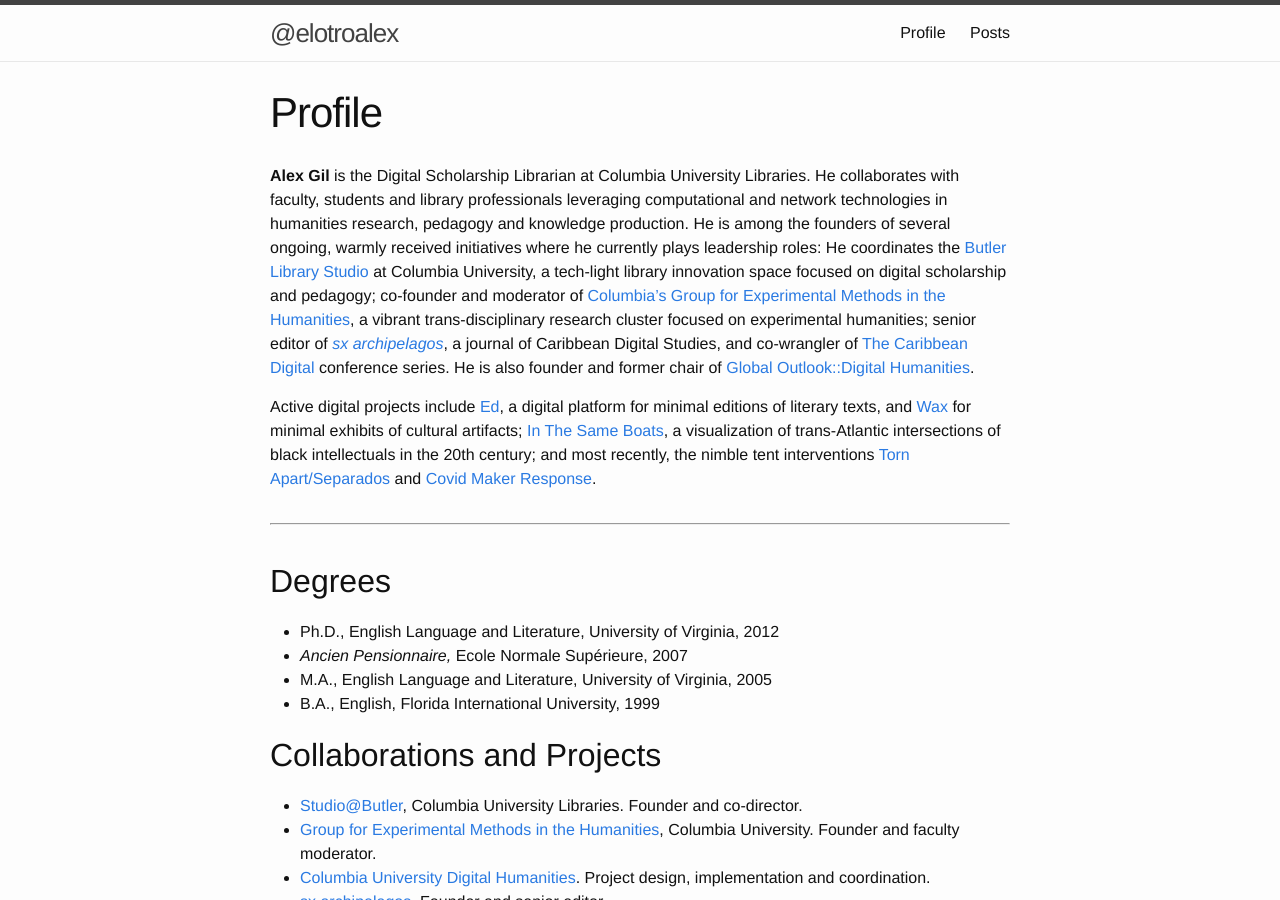
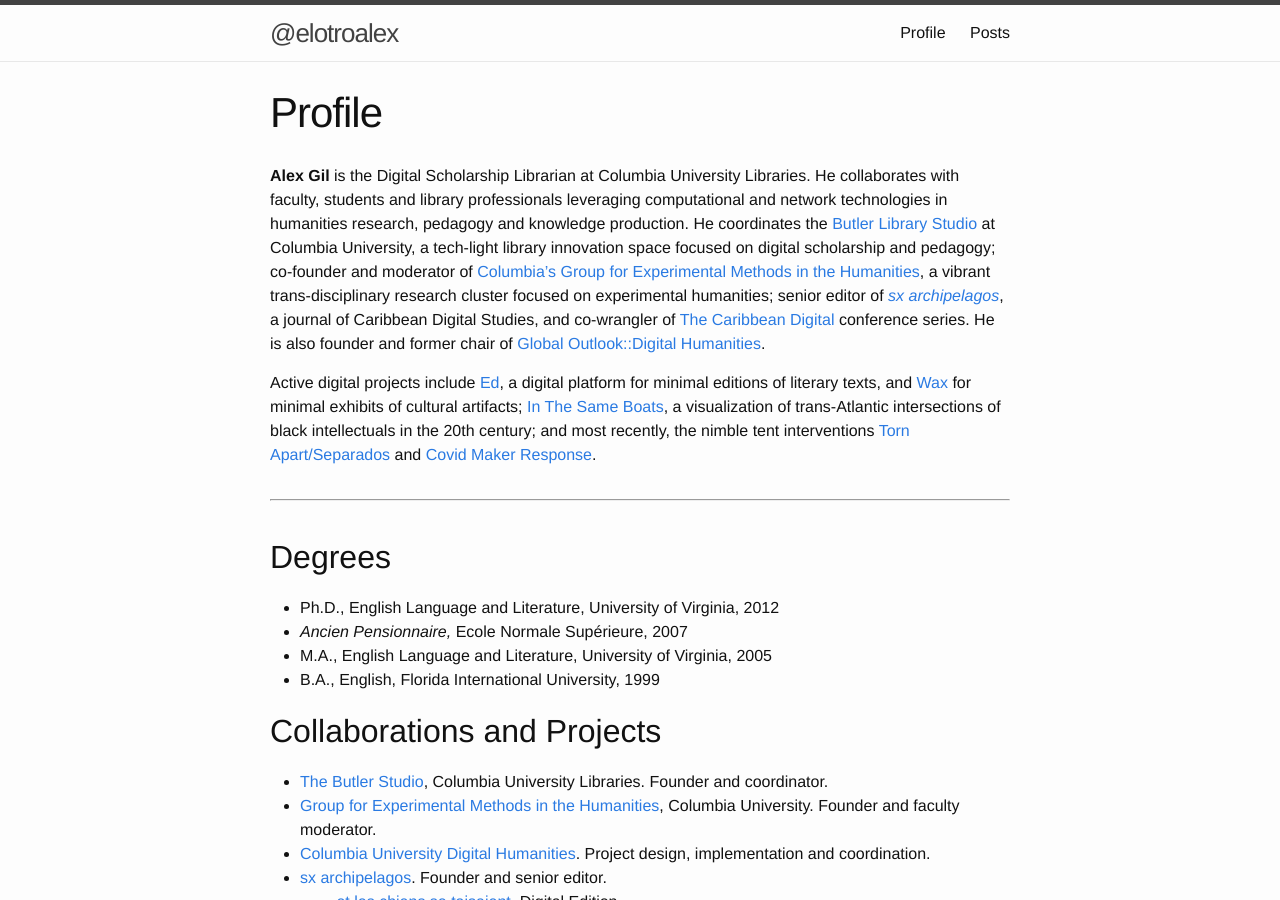
Before and after one commit to elotroalex/elotroalex, a Jekyll site: the page built from bio.md, in a window 1280 px wide and 900 px high. Built offline with Jekyll 4.4.1, drawn with Linux system fonts in a browser that asks for light colours.

Commit message:
tweaks to bio

```diff
--- a/bio.md
+++ b/bio.md
@@ -5,7 +5,7 @@
 permalink: /profile/
 ---
 
-**Alex Gil** is the Digital Scholarship Librarian at Columbia University Libraries. He collaborates with faculty, students and library professionals leveraging computational and network technologies in humanities research, pedagogy and knowledge production. He is among the founders of several ongoing, warmly received initiatives where he currently plays leadership roles: He coordinates the [Butler Library Studio](https://studio.cul.columbia.edu/) at Columbia University, a tech-light library innovation space focused on digital scholarship and pedagogy; co-founder and moderator of [Columbia's Group for Experimental Methods in the Humanities](http://xpmethod.plaintext.in/), a vibrant trans-disciplinary research cluster focused on experimental humanities; senior editor of *[sx archipelagos](http://smallaxe.net/sxarchipelagos/)*, a journal of Caribbean Digital Studies, and co-wrangler of [The Caribbean Digital](http://caribbeandigitalnyc.net/) conference series. He is also founder and former chair of [Global Outlook::Digital Humanities](http://www.globaloutlookdh.org/).
+**Alex Gil** is the Digital Scholarship Librarian at Columbia University Libraries. He collaborates with faculty, students and library professionals leveraging computational and network technologies in humanities research, pedagogy and knowledge production. He coordinates the [Butler Library Studio](https://studio.cul.columbia.edu/) at Columbia University, a tech-light library innovation space focused on digital scholarship and pedagogy; co-founder and moderator of [Columbia's Group for Experimental Methods in the Humanities](http://xpmethod.plaintext.in/), a vibrant trans-disciplinary research cluster focused on experimental humanities; senior editor of *[sx archipelagos](http://smallaxe.net/sxarchipelagos/)*, a journal of Caribbean Digital Studies, and co-wrangler of [The Caribbean Digital](http://caribbeandigitalnyc.net/) conference series. He is also founder and former chair of [Global Outlook::Digital Humanities](http://www.globaloutlookdh.org/).
 
 Active digital projects include [Ed](http://elotroalex.github.io/ed/), a digital platform for minimal editions of literary texts, and [Wax](https://minicomp.github.io/wax/) for minimal exhibits of cultural artifacts; [In The Same Boats](http://sameboats.org/), a visualization of trans-Atlantic intersections of black intellectuals in the 20th century; and most recently, the nimble tent interventions [Torn Apart/Separados](http://xpmethod.plaintext.in/torn-apart/) and [Covid Maker Response](http://covidmakerresponse.com/).
 
@@ -25,7 +25,7 @@
 Collaborations and Projects
 ---------------------------
 
-- [Studio@Butler](https://studio.cul.columbia.edu/), Columbia University Libraries. Founder and co-director.
+- [The Butler Studio](https://studio.cul.columbia.edu/), Columbia University Libraries. Founder and coordinator.
 - [Group for Experimental Methods in the Humanities](http://xpmeth.plaintext.io/), Columbia University. Founder and faculty moderator.
 - [Columbia University Digital Humanities](https://digitalhumanities.columbia.edu/). Project design, implementation and coordination.
 - [sx archipelagos](http://smallaxe.net/sxarchipelagos/). Founder and senior editor.
```
